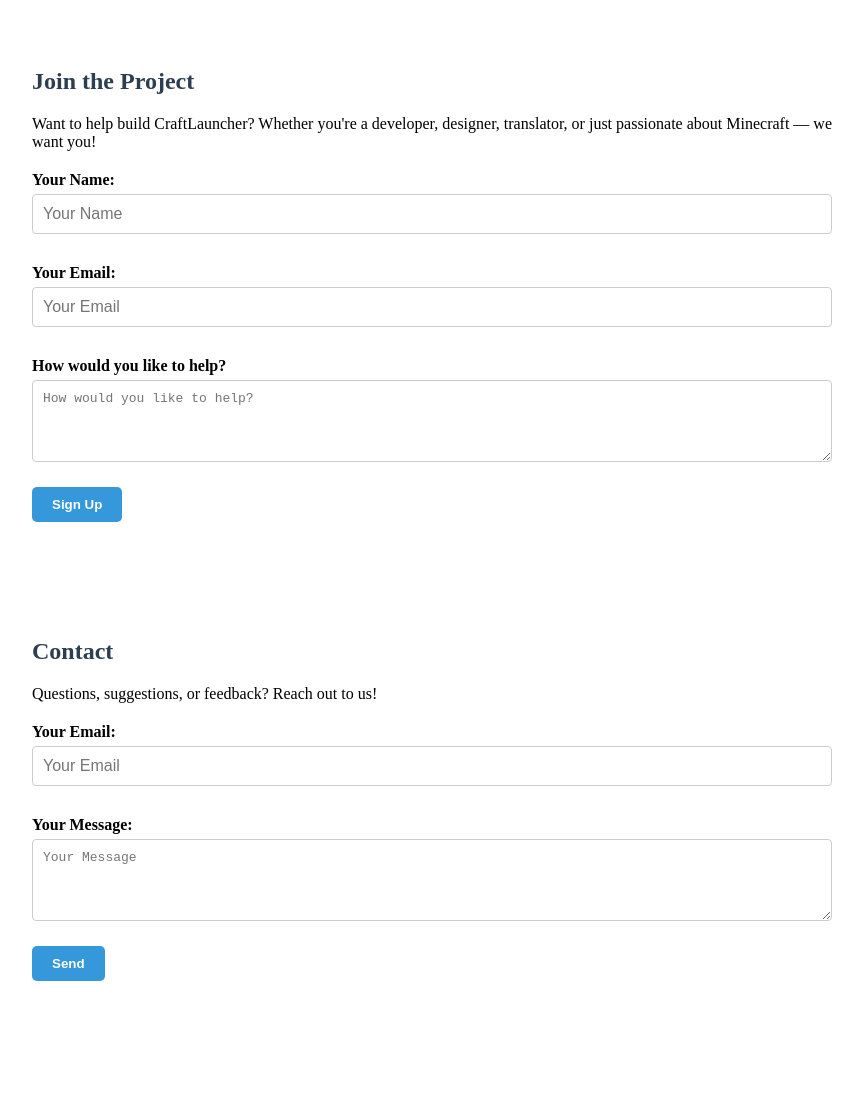
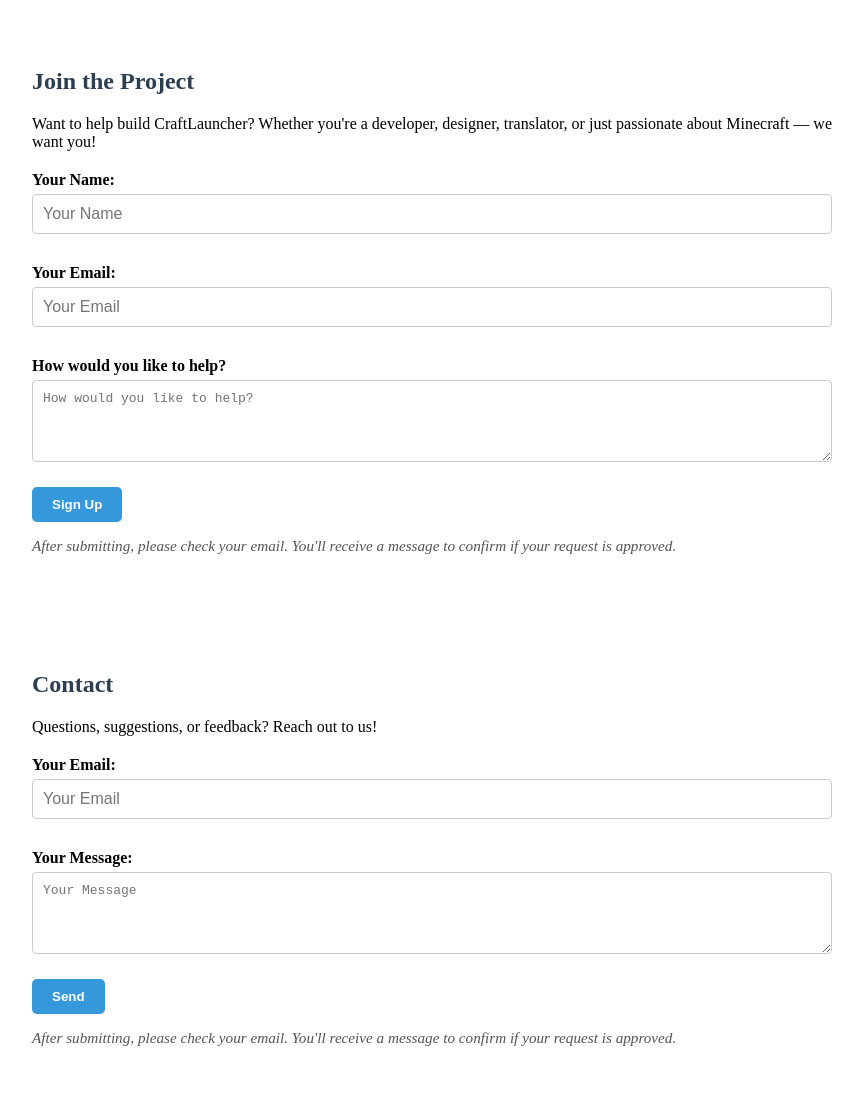
Before and after one commit to tevoisthebestminecrafter/clearcraft-site, a plain HTML site: page index.html in a window 1280 px wide. Shown: the whole page, without its empty margins (208-1071 px from the left). Before the commit the page ends 1045 px from the top, so only its background shows below. Drawn offline with Linux system fonts and the light colour scheme.

Commit message:
Update index.html

```diff
--- a/index.html
+++ b/index.html
@@ -48,6 +48,13 @@
   .btn:hover {
     background: #2980b9;
   }
+
+  .form-note {
+    margin-top: 15px;
+    font-size: 0.95em;
+    color: #555;
+    font-style: italic;
+  }
 </style>
 
 <section id="join">
@@ -66,6 +73,7 @@
     <textarea id="join-message" name="message" placeholder="How would you like to help?" rows="4" required></textarea>
 
     <button class="btn" type="submit">Sign Up</button>
+    <p class="form-note">After submitting, please check your email. You'll receive a message to confirm if your request is approved.</p>
   </form>
 </section>
 
@@ -82,5 +90,6 @@
     <textarea id="contact-message" name="message" placeholder="Your Message" rows="4" required></textarea>
 
     <button class="btn" type="submit">Send</button>
+    <p class="form-note">After submitting, please check your email. You'll receive a message to confirm if your request is approved.</p>
   </form>
 </section>
```
